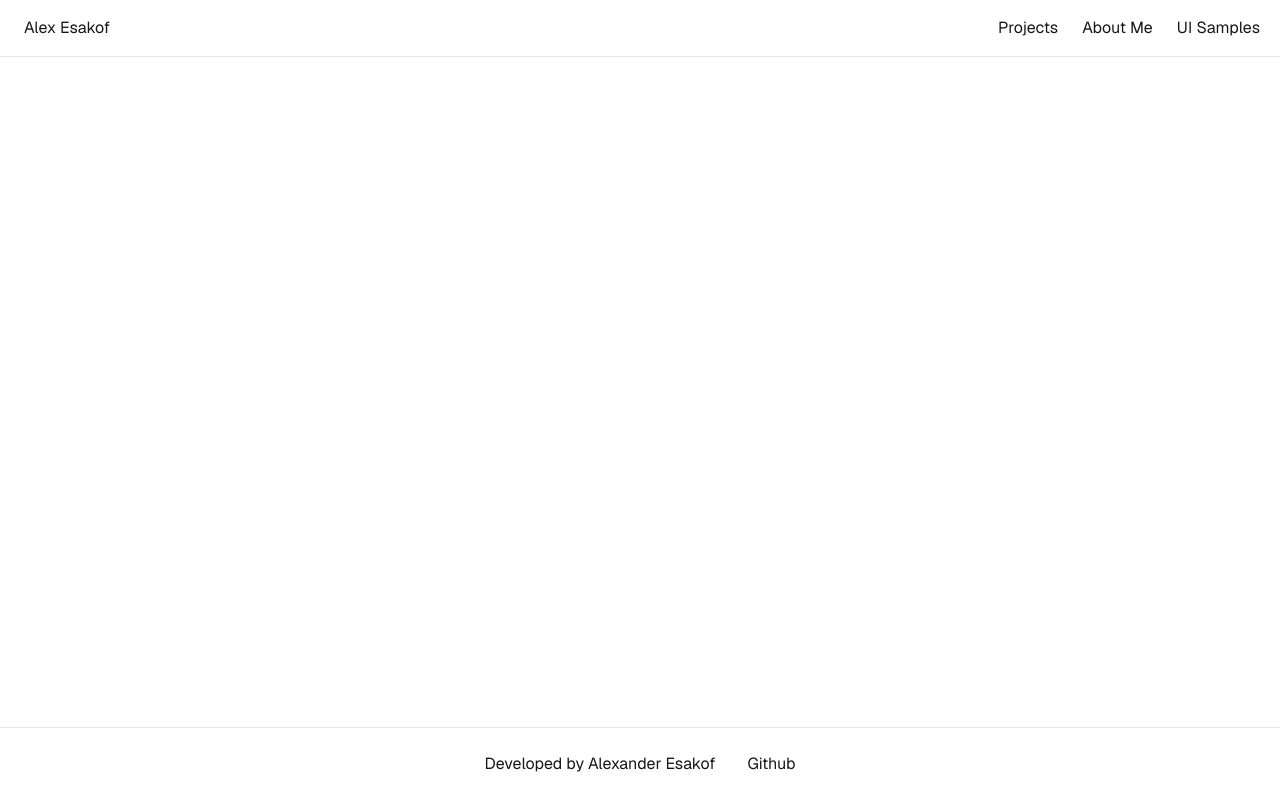
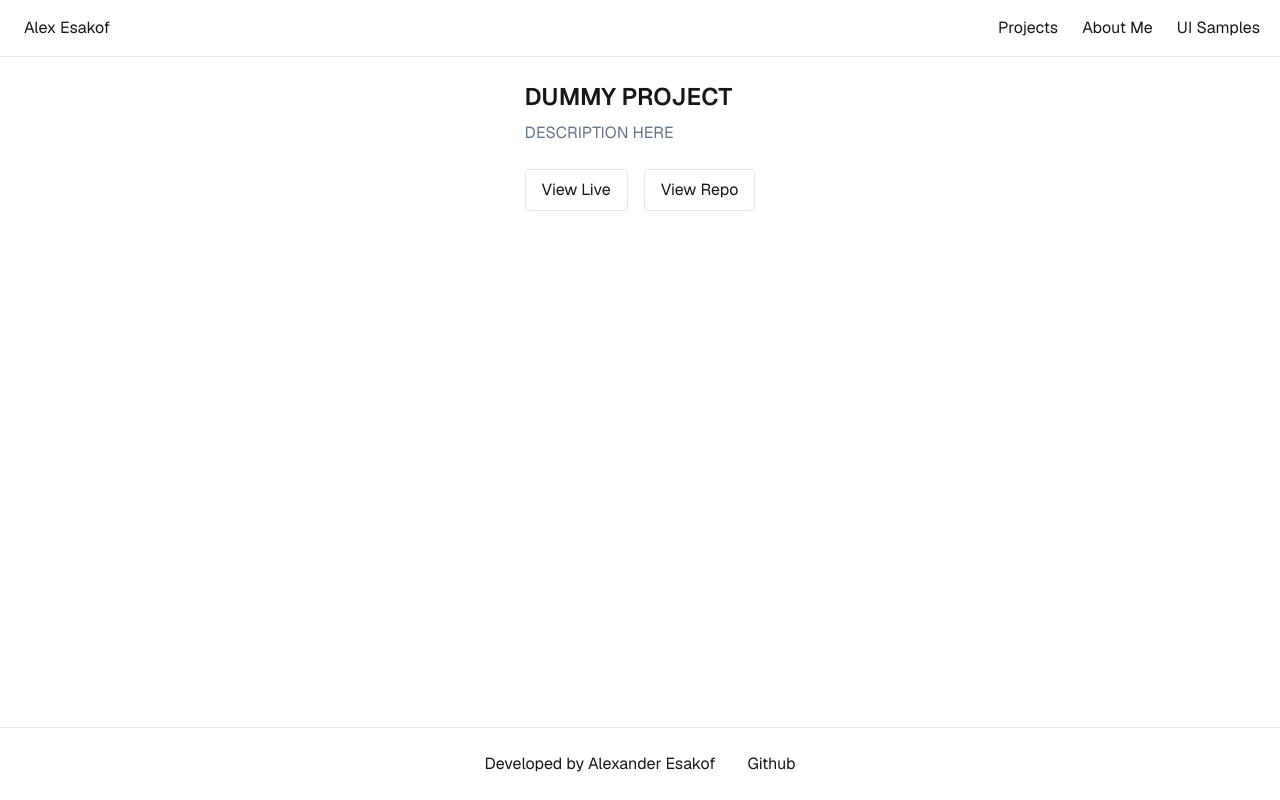
Before and after one commit to aesakof/aesakof.github.io, a Next.js app: page /projects/dummy1 in a window 1280 px wide. Built offline with nearby package versions, Linux system fonts and the light colour scheme.

Commit message:
Added slug page and deploy.yml

```diff
--- a/app/projects/[slug]/page.tsx
+++ b/app/projects/[slug]/page.tsx
@@ -1,8 +1,52 @@
-"use client"
+import { notFound } from "next/navigation"
+import Image from "next/image"
+import { projects } from "@/lib/projects"
 
-export default function ProjectPage() {
+export function generateStaticParams() {
+    return projects.map(project => ({
+        slug: project.slug,
+    }))
+}
+
+export default async function ProjectPage({ params }: { params: Promise<{ slug: string }> }) {
+    const { slug } = await params
+    const project = projects.find(p => p.slug === slug)
+
+    if (!project) {
+        notFound()
+    }
+
     return (
-        <>
-        </>
+        <div className="p-6 max-w-3xl mx-auto">
+            {project.image && (
+                <Image
+                    src={project.image}
+                    alt={project.name}
+                    width={1280}
+                    height={720}
+                    className="w-full aspect-video object-cover rounded-lg mb-6"
+                />
+            )}
+            <h1 className="text-2xl font-semibold">{project.name}</h1>
+            <p className="text-text-secondary mt-2">{project.description}</p>
+            <div className="flex gap-4 mt-6">
+                <a
+                    href={project.url}
+                    target="_blank"
+                    rel="noopener noreferrer"
+                    className="px-4 py-2 rounded-sm bg-surface-raised border border-border hover:border-text-secondary transition-colors"
+                >
+                    View Live
+                </a>
+                <a
+                    href={project.repoUrl}
+                    target="_blank"
+                    rel="noopener noreferrer"
+                    className="px-4 py-2 rounded-sm bg-surface-raised border border-border hover:border-text-secondary transition-colors"
+                >
+                    View Repo
+                </a>
+            </div>
+        </div>
     )
 }
--- a/app/projects/page.tsx
+++ b/app/projects/page.tsx
@@ -1,36 +1,22 @@
 "use client"
 
 import Link from "next/link"
-import Image from "next/image"
 import Card from "@/components/ui/Card"
 import { projects } from "@/lib/projects"
 
 export default function Projects() {
     return (
-        <div className="p-6 max-w-5xl mx-auto">
+        <div className="p-24 mx-auto">
             <h1 className="text-2xl font-semibold mb-6">Projects</h1>
-            <div className="grid grid-cols-1 md:grid-cols-2 gap-6">
+            <div className="grid grid-cols-1 lg:grid-cols-2 2xl:grid-cols-3 gap-6 max-w-7xl">
                 {projects.map(project => (
                     <Link key={project.slug} href={`/projects/${project.slug}`}>
                         <Card
-                            className="hover:border-text-secondary transition-colors"
+                            image={project.image ? { src: project.image, alt: project.name, width: 640, height: 360 } : undefined}
+                            className="hover:border-text-secondary transition-colors h-full"
                             title={project.name}
                             description={project.description}
-                        >
-                            {project.image && (
-                                <Image
-                                    src={project.image}
-                                    alt={project.name}
-                                    width={640}
-                                    height={360}
-                                    className="w-full aspect-video object-cover rounded-t-sm"
-                                />
-                            )}
-                            <div className="p-4">
-                                <h2 className="text-lg font-medium">{project.name}</h2>
-                                <p className="text-text-secondary text-sm mt-1">{project.description}</p>
-                            </div>
-                        </Card>
+                        />
                     </Link>
                 ))}
             </div>
--- a/components/ui/Card.tsx
+++ b/components/ui/Card.tsx
@@ -1,6 +1,8 @@
 import { ReactNode } from "react";
+import Image from "next/image"
 
 type CardProps = {
+    image?: { src: string; alt: string; width: number; height: number };
     title?: string;
     description?: string;
     children?: ReactNode;
@@ -9,9 +11,20 @@ type CardProps = {
     className?: string;
 };
 
-export default function Card({ title, description, children, footer, danger, className = "" }: CardProps) {
+export default function Card({ image, title, description, children, footer, danger, className = "" }: CardProps) {
     return (
-        <div className={`rounded-lg border bg-surface-raised flex flex-col ${danger ? "border-red-500/30" : "border-border"} ${className}`}>
+        <div className={`rounded-lg border bg-surface-raised flex flex-col overflow-hidden ${danger ? "border-red-500/30" : "border-border"} ${className}`}>
+            {image ? (
+                <Image
+                    src={image.src}
+                    alt={image.alt}
+                    width={image.width}
+                    height={image.height}
+                    className="w-full aspect-video object-cover"
+                />
+            ) : (
+                <div className="w-full aspect-video bg-surface" />
+            )}
             {(title || description) && (
                 <div className={`p-6 flex-1 ${children ? "pb-4" : ""}`}>
                     {title && <h3 className="text-base font-semibold leading-none text-text-primary">{title}</h3>}
--- a/lib/projects.ts
+++ b/lib/projects.ts
@@ -13,7 +13,7 @@ export const projects: Project[] = [
         "name": "Next.js Boilerplate",
         "url": "https://aesakof-next-starter-one.vercel.app/",
         "repoUrl": "https://github.com/aesakof/aesakof-next-starter",
-        "image": "@/public/projects/nextjs-boilerplate.png",
+        "image": "/projects/nextjs-boilerplate.png",
         "description": "DESCRIPTION HERE"
     },
     {
@@ -21,7 +21,15 @@ export const projects: Project[] = [
         "name": "Pokedex",
         "url": "https://aesakof.github.io/pokedex/",
         "repoUrl": "https://github.com/aesakof/pokedex",
+        "image": "/projects/pokedex.png",
+        "description": "DESCRIPTION HERE"
+    },
+    {
+        "slug": "dummy1",
+        "name": "DUMMY PROJECT",
+        "url": "https://aesakof.github.io/",
+        "repoUrl": "https://github.com/aesakof/",
         "image": "",
         "description": "DESCRIPTION HERE"
-    }
+    },
 ]
```
Also changed, not shown: public/projects/pokedex.png (added).
